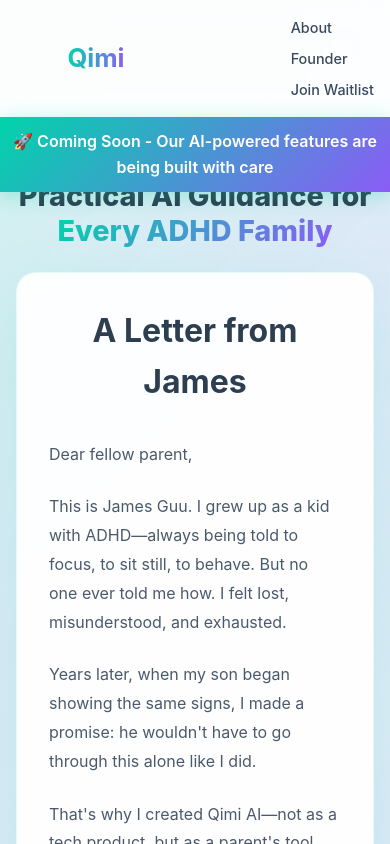
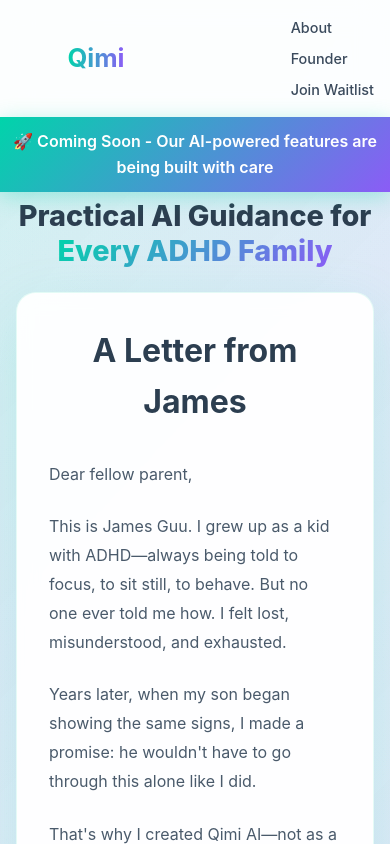
Before and after one commit to jamesguu2025/QimiAI, a Next.js app: page / in a window 390 px wide. Shown: the top 844 px of the page. Built offline with nearby package versions, Linux system fonts and the light colour scheme; no server answers.

Commit message:
fix: increase mobile hero margin-top to prevent banner overlap
- Increase mobile hero margin-top from 45px to 60px
- Add 65px margin-top for screens smaller than 480px
- This ensures tagline is not covered by Coming Soon banner on mobile
- Maintains proper spacing across all device sizes

```diff
--- a/styles/globals.css
+++ b/styles/globals.css
@@ -204,7 +204,7 @@
   .nav-link { font-size: 0.9rem; }
 
   /* Hero 区域 - Letter Layout */
-  .hero { padding: 1rem 0 2rem; margin-top: 45px; }
+  .hero { padding: 1rem 0 2rem; margin-top: 60px; }
   .hero-container { padding: 0 1rem; }
   .tagline { text-align: center; margin-bottom: 1.5rem; }
   .tagline-text { font-size: 1.8rem; }
@@ -285,6 +285,7 @@
 /* 更小的屏幕 */
 @media (max-width: 480px) {
   .hero-title { font-size: 2rem; }
+  .hero { margin-top: 65px; }
   .nav-links { flex-direction: column; gap: 0.5rem; }
   .social-btn { font-size: 0.8rem; padding: 0.7rem 0.8rem; }
   .waitlist-number { font-size: 2.5rem; }
```
